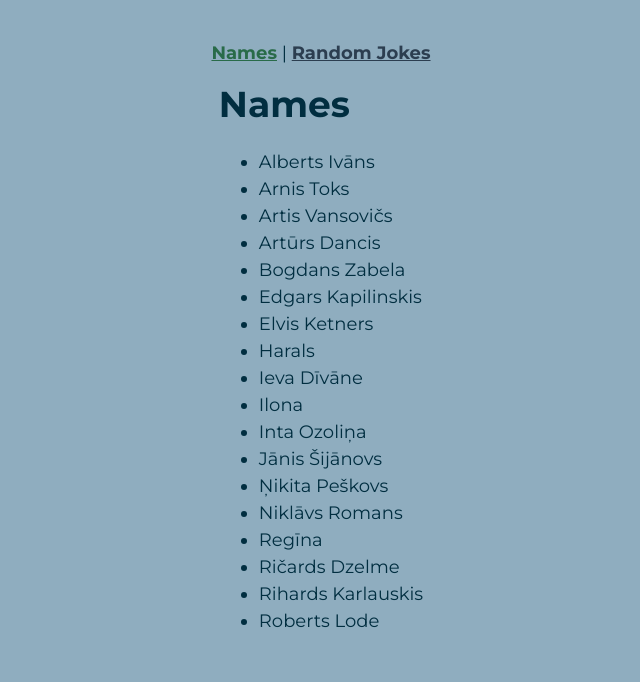
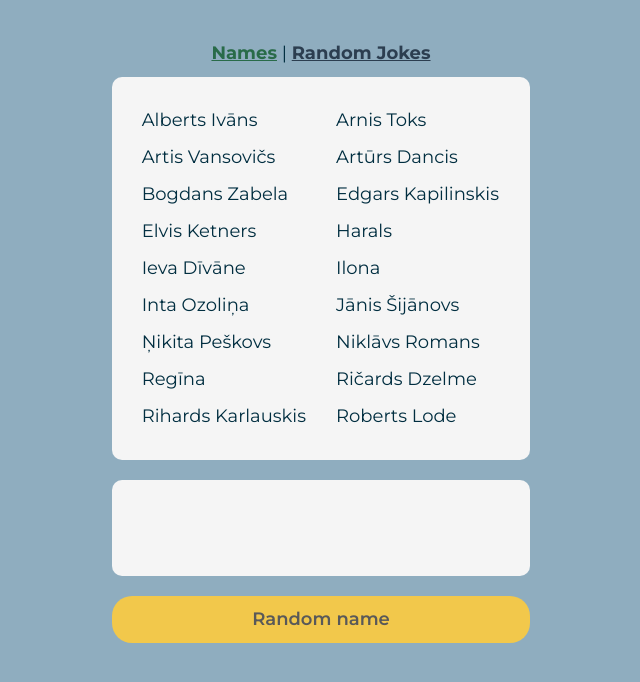
Before and after one commit to ArtisVansovics/md25_vue-joke-api, a Vue app: page /#/ in a window 1280 px wide. Shown: the top 682 px of the page, without its empty margins (319-959 px from the left). Built offline with nearby package versions, Linux system fonts and the light colour scheme.

Commit message:
Created NamesRandomizer component and added it to NamesView

```diff
--- /dev/null
+++ b/src/components/NamesRandomizer/NamesRandomizer.scss
@@ -0,0 +1,20 @@
+.container {
+  display: grid;
+  grid-template-rows: 4fr 1fr;
+  gap: 20px;
+}
+
+.names-box {
+  display: grid;
+  grid-template-columns: 1fr 1fr;
+  gap: 10px 30px;
+  padding: 30px;
+  border-radius: 10px;
+  background-color: whitesmoke;
+}
+
+.result-box {
+  padding: 20px;
+  border-radius: 10px;
+  background-color: whitesmoke;
+}
--- /dev/null
+++ b/src/components/NamesRandomizer/NamesRandomizer.vue
@@ -0,0 +1,29 @@
+<template>
+  <div class="container">
+    <div class="names-box">
+      <p v-for="{ id, name, surname } in names.names" :key="id">
+        {{ name }} {{ surname }}
+      </p>
+    </div>
+    <div class="result-box">
+      <p></p>
+    </div>
+    <ButtonPrimary>Random name</ButtonPrimary>
+  </div>
+</template>
+
+<script lang="ts">
+import { defineComponent } from "vue";
+import ButtonPrimary from "@/components/ButtonPrimary/ButtonPrimary.vue";
+import { mapState } from "vuex";
+
+export default defineComponent({
+  name: "NamesRandomizer",
+  components: { ButtonPrimary },
+  computed: {
+    ...mapState(["names"]),
+  },
+});
+</script>
+
+<style scoped lang="scss" src="./NamesRandomizer.scss" />
--- a/src/views/NamesView.vue
+++ b/src/views/NamesView.vue
@@ -1,22 +1,15 @@
 <template>
   <div class="names-view">
-    <h1>Names</h1>
-    <ul>
-      <li v-for="{ id, name, surname } in names.names" :key="id">
-        {{ name }} {{ surname }}
-      </li>
-    </ul>
+    <NamesRandomizer />
   </div>
 </template>
 
-<script>
+<script lang="ts">
 import { defineComponent } from "vue";
-import { mapState } from "vuex";
+import NamesRandomizer from "@/components/NamesRandomizer/NamesRandomizer.vue";
 
 export default defineComponent({
   name: "NamesView",
-  computed: {
-    ...mapState(["names"]),
-  },
+  components: { NamesRandomizer },
 });
 </script>
```
